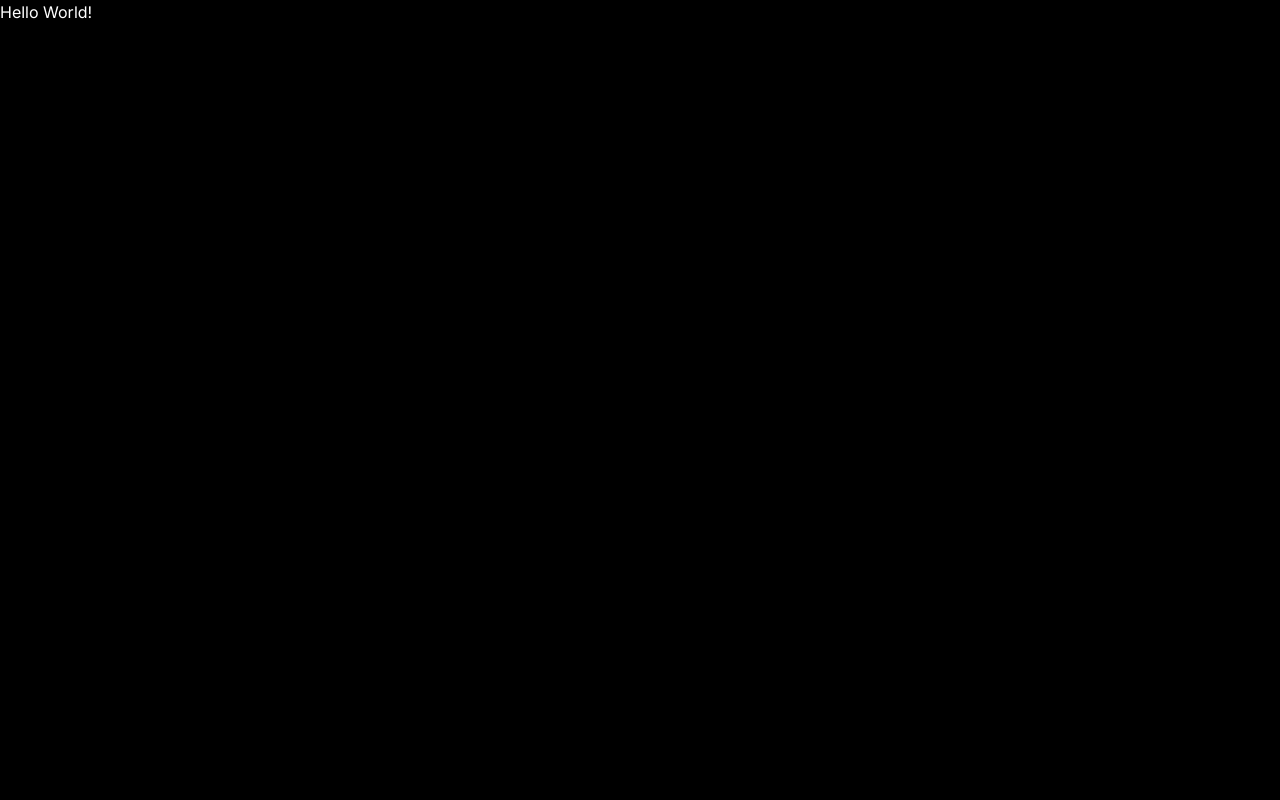
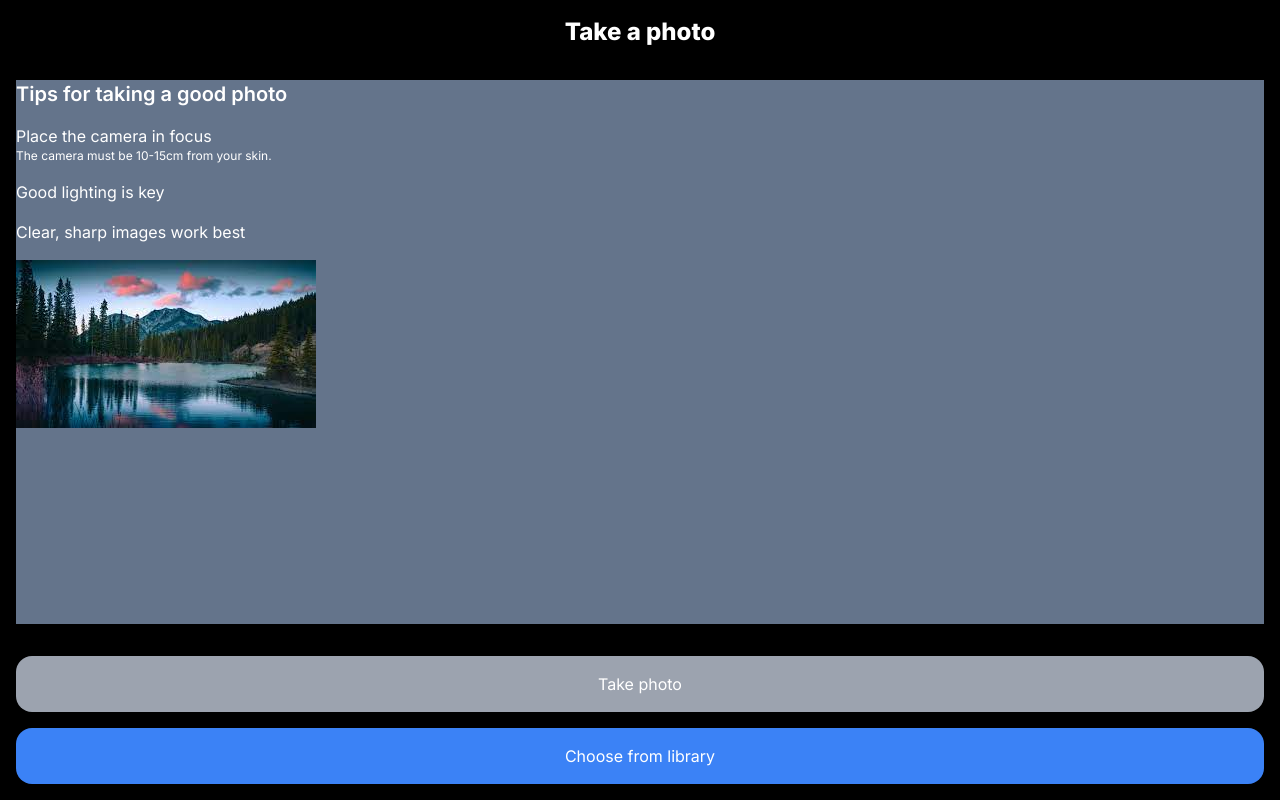
Before and after one commit to aaronchrisjo/skin-ai, a Next.js app: page / in a window 1280 px wide. Built offline with nearby package versions, Linux system fonts and the light colour scheme.

Commit message:
basic hompage layout

```diff
--- a/src/app/page.tsx
+++ b/src/app/page.tsx
@@ -1,7 +1,39 @@
 export default function Home() {
   return (
-    <main className="bg-black text-white min-h-screen">
-      <p>Hello World!</p>
+    <main className="bg-black text-white min-h-screen p-4 flex flex-col gap-8">
+      {/* page title */}
+      <div className="flex justify-center">
+        <p className="text-2xl font-extrabold">Take a photo</p>
+      </div>
+
+      {/* page content */}
+      <div className="space-y-4 bg-slate-500 flex-1">
+        <div className="space-y-4">
+          <p className="text-xl font-semibold">Tips for taking a good photo</p>
+          <div className="">
+            <p>Place the camera in focus</p>
+            <p className="text-xs">
+              The camera must be 10-15cm from your skin.
+            </p>
+          </div>
+          <p>Good lighting is key</p>
+          <p>Clear, sharp images work best</p>
+        </div>
+
+        <div>
+          <img src="/sample.jpeg" alt="Sample image" />
+        </div>
+      </div>
+
+      {/* page buttons(footer) */}
+      <div className="flex flex-col gap-4">
+        <button className="bg-gray-400 py-4 px-8 rounded-2xl">
+          Take photo
+        </button>
+        <button className="bg-blue-500 py-4 px-8 rounded-2xl">
+          Choose from library
+        </button>
+      </div>
     </main>
   );
 }
```
Also changed, not shown: public/sample.jpeg (added).
